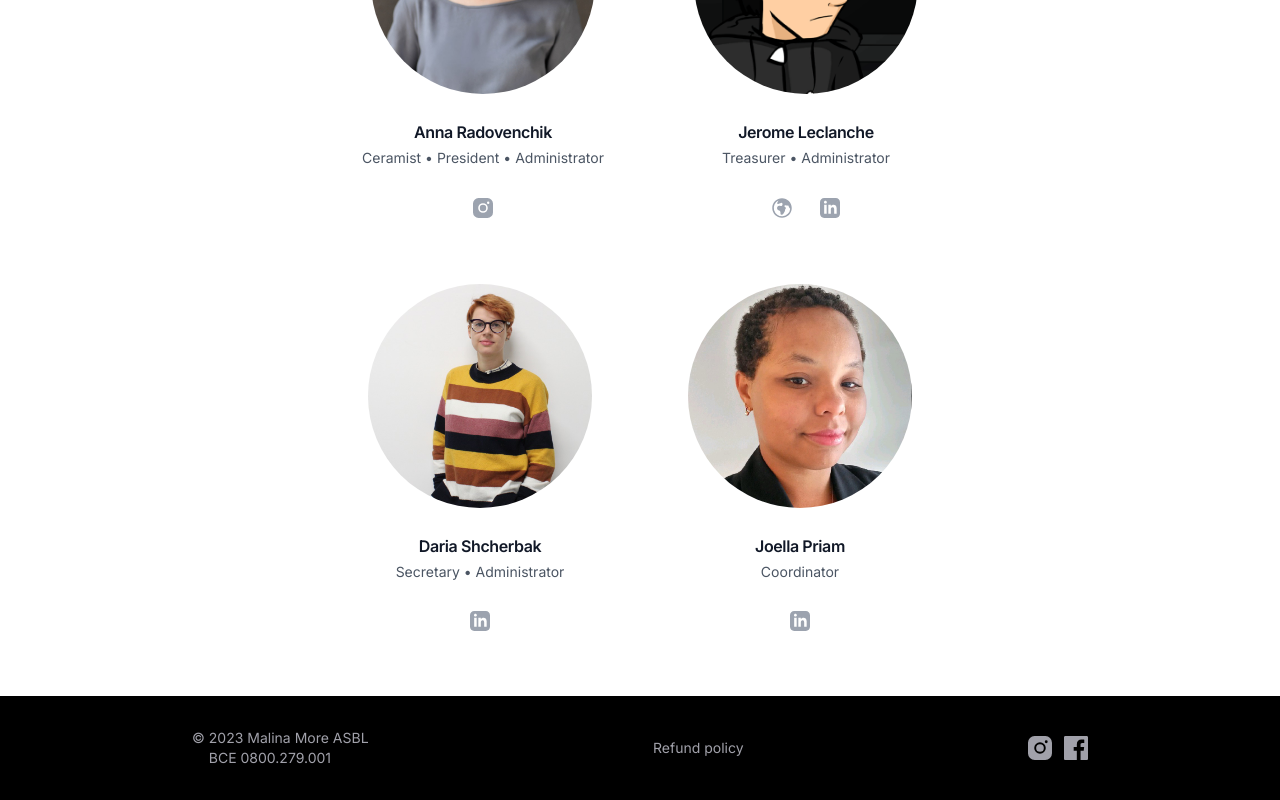
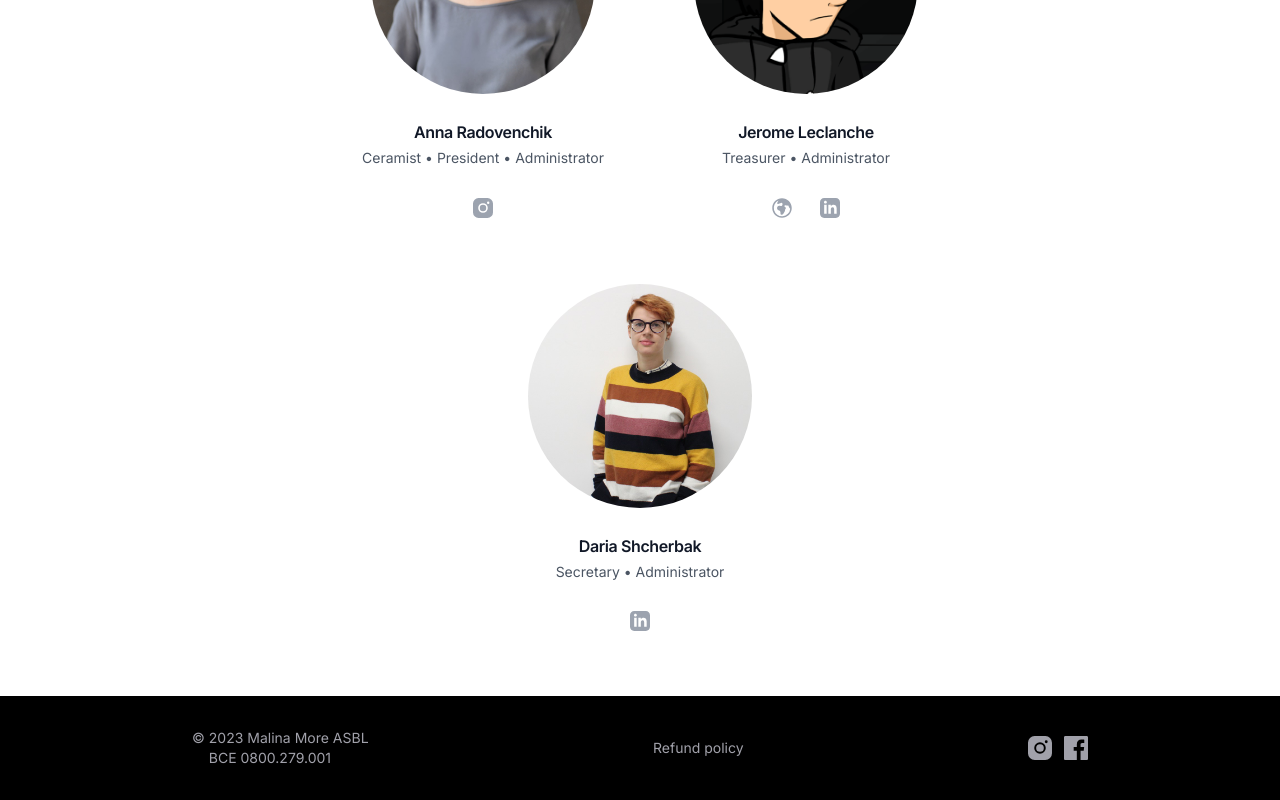
Before and after one commit to jleclanche/malinamore.studio, a Next.js app: page /about/team in a window 1280 px wide. Shown: the part 434-1234 px from the top of the page. Built offline with nearby package versions, Linux system fonts and the light colour scheme.

Commit message:
Update team

```diff
--- a/app/about/team/page.tsx
+++ b/app/about/team/page.tsx
@@ -22,12 +22,6 @@ const people = [
 		role: "Secretary • Administrator",
 		image: "/images/team/daria.jpg",
 		linkedin: "https://www.linkedin.com/in/daria-shcherbak-56747a102",
-	},
-	{
-		name: "Joella Priam",
-		role: "Coordinator",
-		image: "/images/team/joella.jpg",
-		linkedin: "https://www.linkedin.com/in/joella-priam",
 	},
 ];
 
```
Also changed, not shown: public/images/team/joella.jpg (deleted).
